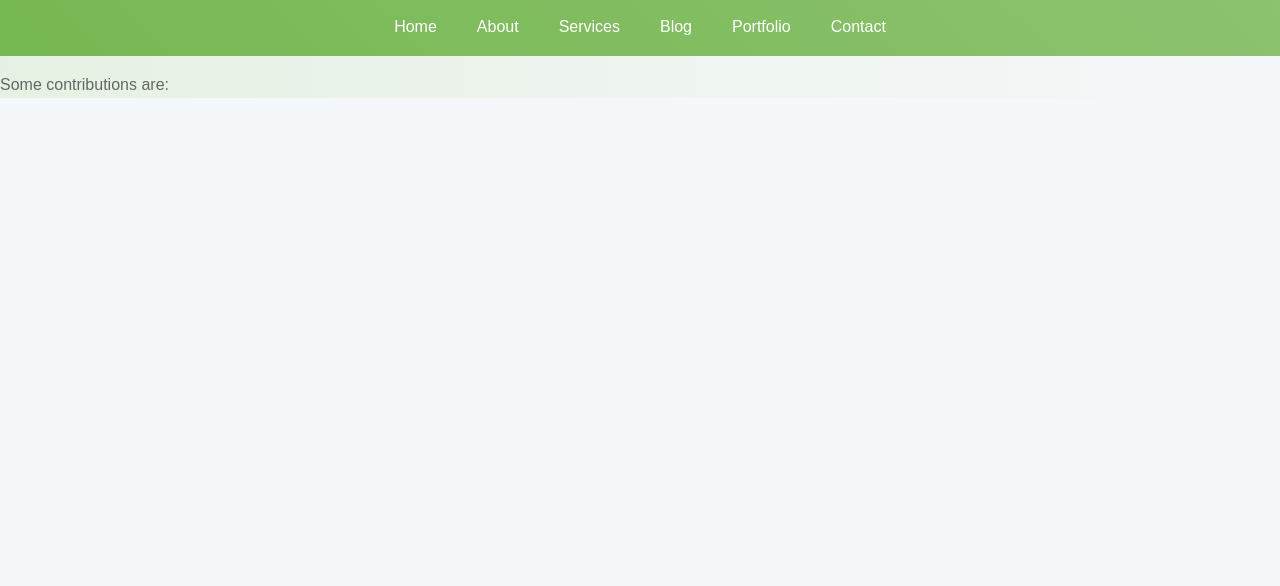
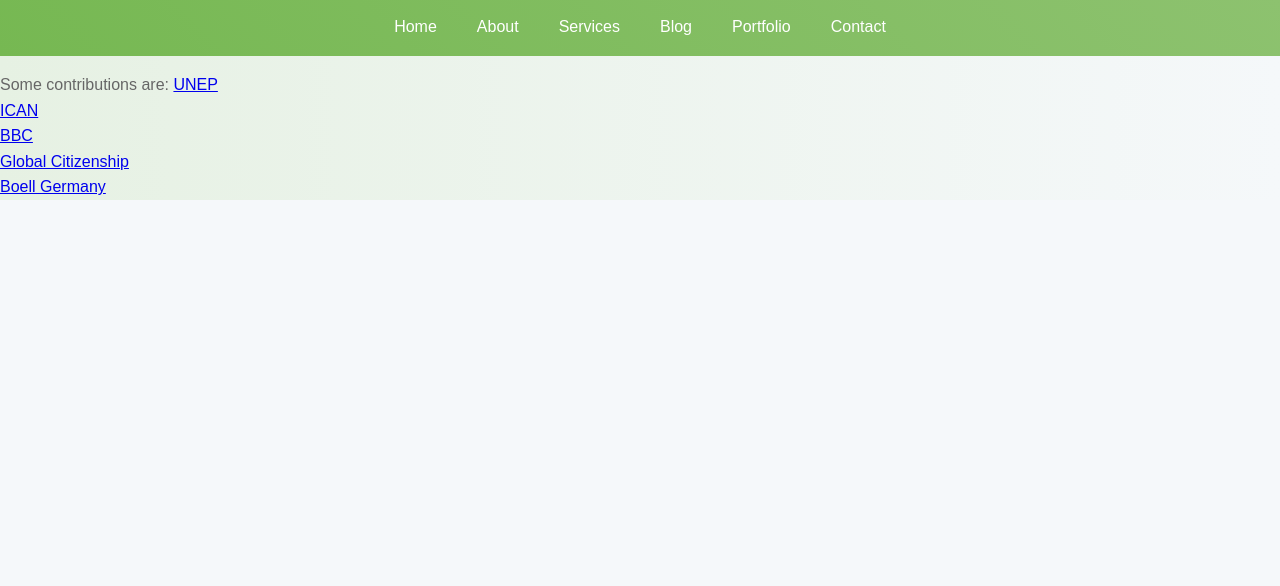
Before and after one commit to Devokapi/RemyZahiga, a plain HTML site: page blog.html in a window 1280 px wide. Shown: the part 154-740 px from the top of the page. Drawn offline with Linux system fonts and the light colour scheme.

Commit message:
Update blog.html

```diff
--- a/blog.html
+++ b/blog.html
@@ -31,7 +31,15 @@
 
 
 
-    		<p>Some contributions are:</p>
+    		<p>Some contributions are:
+		<a href= "https://rss.com/podcasts/un-decade-on-ecosystem-restoration/766588/" target="_blank"> UNEP</a>  <br>
+	      <a href= "https://vienna.icanw.org/remy_zahiga/" target="_blank"> ICAN</a>  <br>
+	      <a href= "https://youtu.be/IdtMFlsHLiM?si=0F1aXreXiYWRNrg0/" target="_blank"> BBC</a> <br>
+	      <a href= "https://www.globalcitizen.org/en/content/save-congo-rainforest-indigenous-people/" target="_blank"> Global Citizenship</a> <br>
+	      <a href= "https://www.boell.de/en/taxonomy/term/45777/articles/" target="_blank"> Boell Germany</a> <br>
+
+		</p>
+
 
 
 	</div>
```
